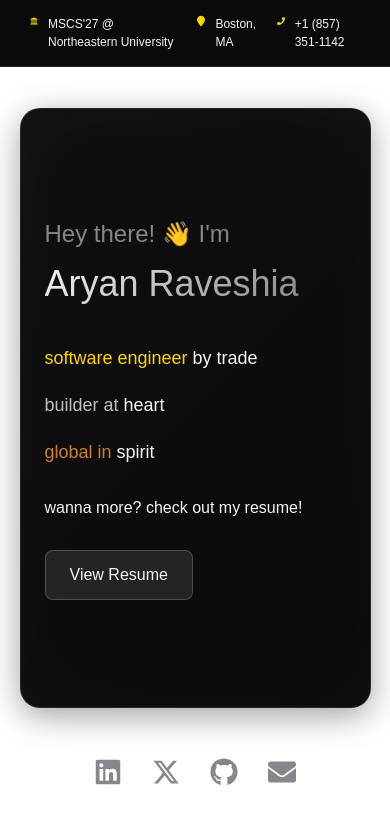
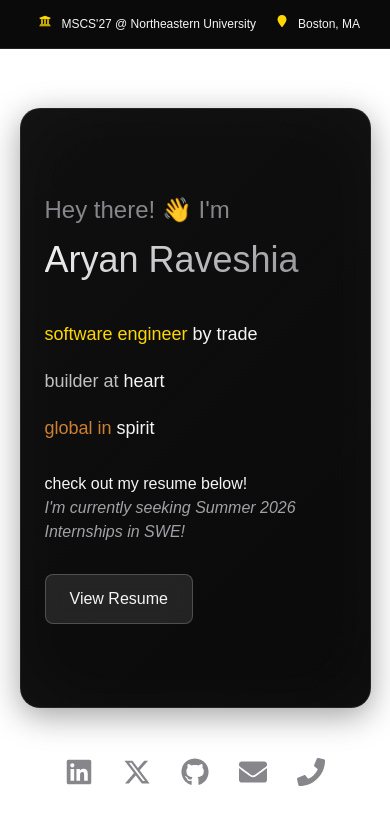
Before and after one commit to ChrisWakanda/Portfolio, a Next.js app: page /Maincontent in a window 390 px wide. Shown: the top 824 px of the page. Built offline with nearby package versions, Linux system fonts and the light colour scheme.

Commit message:
topbar changes

```diff
--- a/app/(Landingpage)/Maincontent/intro.tsx
+++ b/app/(Landingpage)/Maincontent/intro.tsx
@@ -1,5 +1,5 @@
 import Link from "next/link"
-import { FaGithub, FaLinkedin, FaEnvelope } from "react-icons/fa";
+import { FaGithub, FaLinkedin, FaEnvelope, FaPhone } from "react-icons/fa";
 import { FaXTwitter } from "react-icons/fa6";
 
 export default function Intro() {
@@ -81,10 +81,11 @@ export default function Intro() {
                             color: "#f5f5f7",
                             marginTop: "45px"
                         }}>
-                            wanna more? check out my resume!
+                            check out my resume below! <br/>
+                            <span style={{fontStyle: "italic", fontWeight: "100", fontSize: "16px", fontFamily: "'Montserrat', sans-serif", color: "#a1a1a6"}} id="intern-seek-message-intro">I&apos;m currently seeking Summer 2026 Internships in SWE!</span>
                         </div>
 
-                        <div className="intro-button-wrapper" style={{ marginTop: "25px" }}>
+                        <div className="intro-button-wrapper" style={{ marginTop: "15px" }}>
                             <Link href="/Docs/aryan_resume.pdf" target="_blank" rel="noopener noreferrer">
                                 <button style={{
                                     padding: "12px 24px",
@@ -129,6 +130,9 @@ export default function Intro() {
                             <Link href="mailto:aryan.raveshia12@gmail.com">
                                 <FaEnvelope size={28} color="#86868b" />
                             </Link>
+                            <Link href="tel:+18573511142">
+                                <FaPhone size={28} color="#86868b" />
+                            </Link>
             </div>
 
         </div>
--- a/app/(Landingpage)/lptopbar.tsx
+++ b/app/(Landingpage)/lptopbar.tsx
@@ -3,13 +3,15 @@ import { FaLocationPin } from "react-icons/fa6";
 
 export default function LpTopbar() {
     return (
+        <>
             <div className="topbar-lines" style={{ display: "flex", justifyContent: "flex-end", padding: "15px 30px", fontFamily: "'Montserrat', sans-serif", fontSize: "15px", fontWeight: "100", color: "#f5f5f7" }}>
                 <FaUniversity style={{ marginRight: "10px", color: "#ffd700"}} />
                 MSCS&apos;27 @ Northeastern University
                 <FaLocationPin style={{ marginLeft: "20px", marginRight: "10px", color: "#ffd700"}} />
                 Boston, MA
-            <FaPhone style={{ marginLeft: "20px", marginRight: "10px", color: "#ffd700"}} />
-            +1 (857) 351-1142
+                <FaPhone id="desktop-phone-topbar"style={{ marginLeft: "20px", marginRight: "10px", color: "#ffd700"}} />
+                <span id="desktop-phone-topbar">+1 (857) 351-1142</span>
             </div>
+        </>
     )
 }
--- a/app/(Landingpage)/styles.css
+++ b/app/(Landingpage)/styles.css
@@ -58,6 +58,10 @@
         max-width: 350px !important;  /* Limit max size */
         height: auto !important;  /* Maintain aspect ratio */
     }
+
+    #desktop-phone-topbar {
+        display: none !important;  /* Hide desktop top bar on mobile */
+    }
 }
 
 @media (max-width: 950px) {
```
Lines whose indentation alone changed are shown as unchanged.
